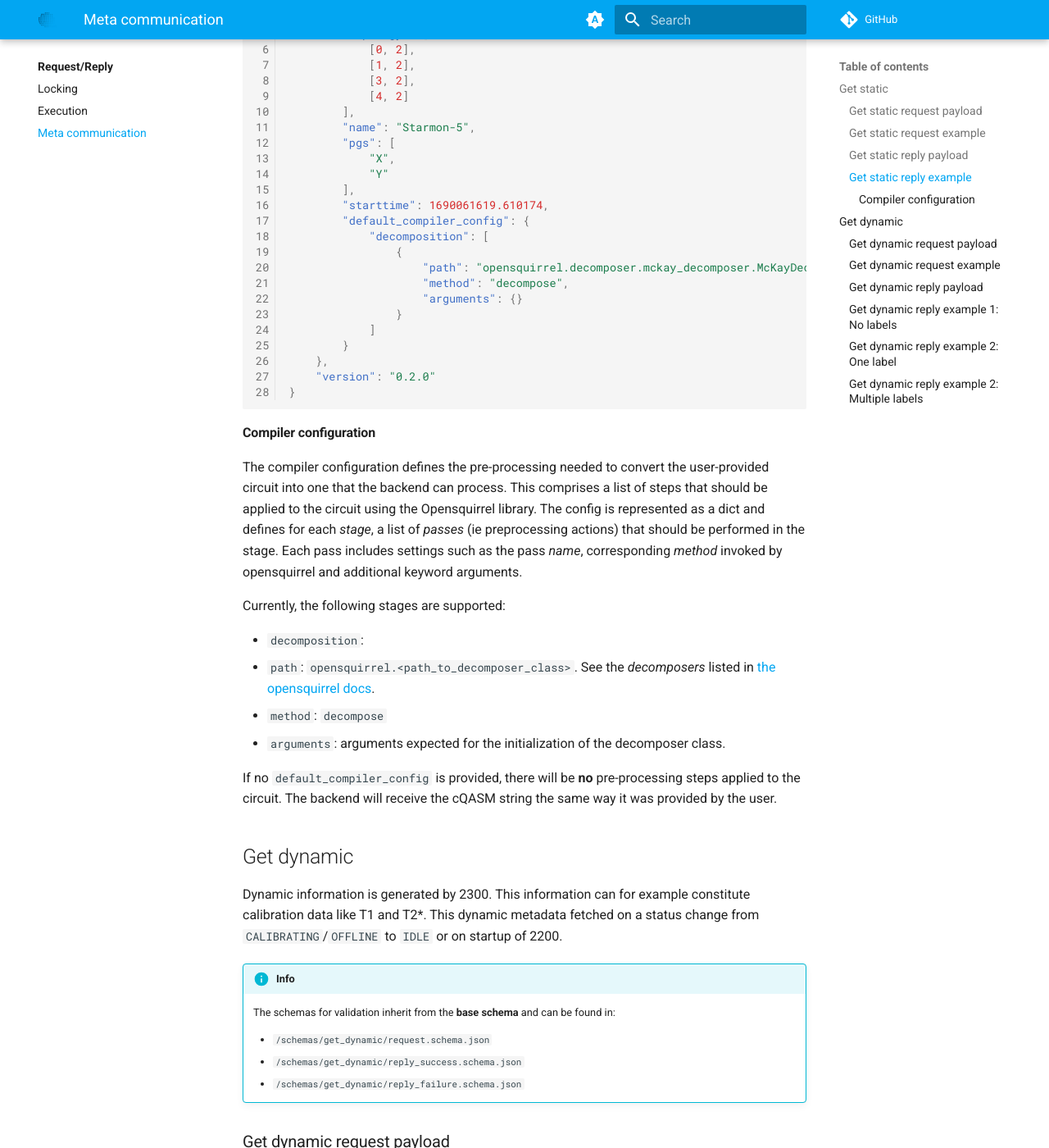
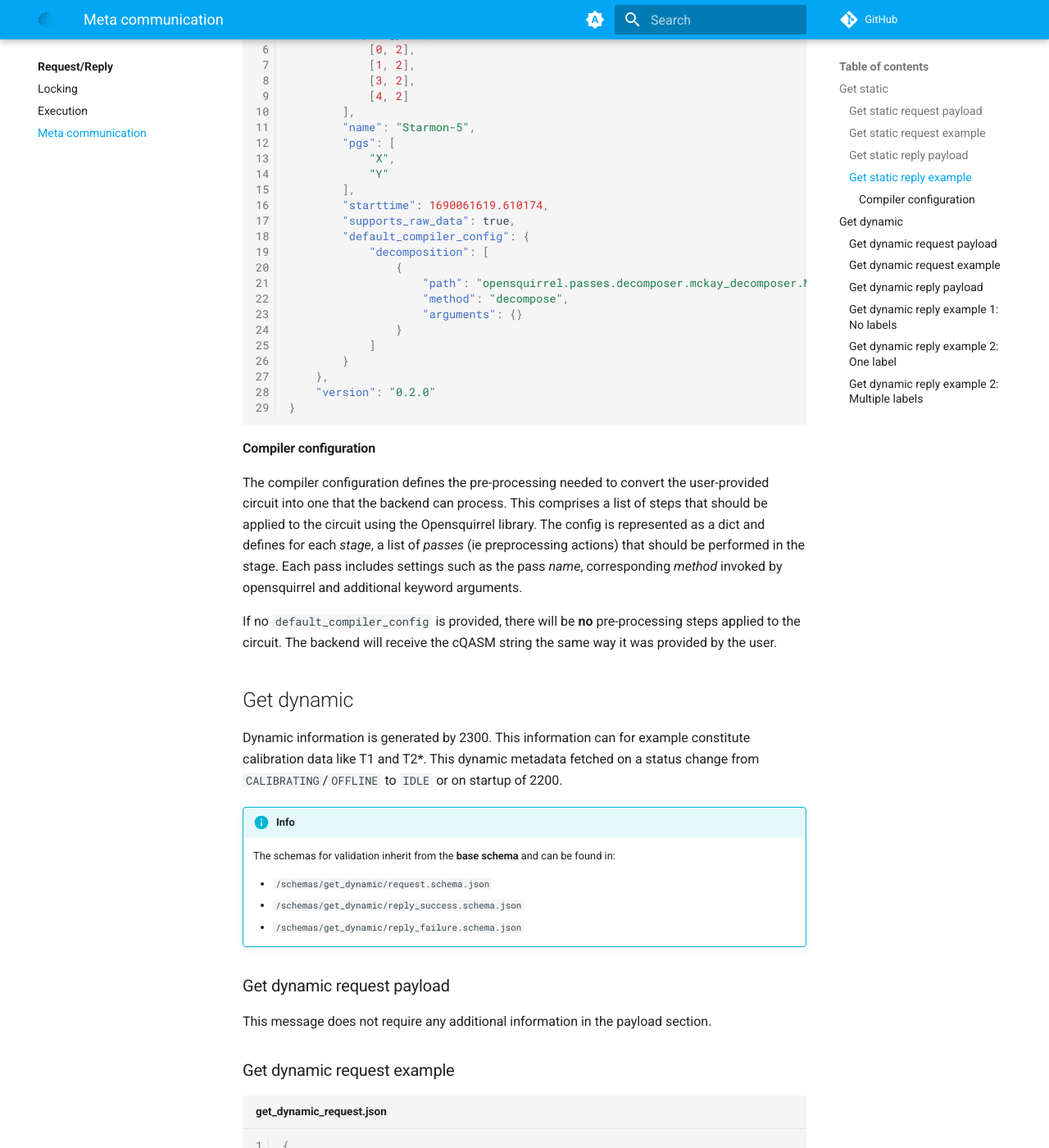
Before and after one commit to QuTech-Delft/compute-runtime-schema, an MkDocs documentation site: the page built from docs/request/meta.md, in a window 1280 px wide and 1400 px high, scrolled down 1686 px. Shown: the whole window at 82% size. Built offline with MkDocs 1.6.1 and Material for MkDocs 9.7.7, drawn with Linux system fonts in a browser that asks for light colours; comment, search, counter and statistics services are not loaded; the version menu is left out.

Commit message:
[QI2-1613] Fix outdated docs (#35)
* Update docs

* Add supports raw data field

```diff
--- a/docs/request/meta.md
+++ b/docs/request/meta.md
@@ -58,10 +58,11 @@
             "Y"
         ],
         "starttime": 1690061619.610174,
+        "supports_raw_data": true,
         "default_compiler_config": {
             "decomposition": [
                 {
-                    "path": "opensquirrel.decomposer.mckay_decomposer.McKayDecomposer",
+                    "path": "opensquirrel.passes.decomposer.mckay_decomposer.McKayDecomposer",
                     "method": "decompose",
                     "arguments": {}
                 }
@@ -79,14 +80,6 @@
 library. The config is represented as a dict and defines for each _stage_, a list of _passes_ (ie preprocessing actions)
 that should be performed in the stage. Each pass includes settings such as the pass _name_, corresponding _method_
 invoked by opensquirrel and additional keyword arguments.
-
-Currently, the following stages are supported:
-
-* `decomposition`:
-  * `path`: `opensquirrel.<path_to_decomposer_class>`.
-See the _decomposers_ listed in [the opensquirrel docs](https://qutech-delft.github.io/OpenSquirrel/reference).
-  * `method`: `decompose`
-  * `arguments`: arguments expected for the initialization of the decomposer class.
 
 If no `default_compiler_config` is provided, there will be **no** pre-processing steps applied to the circuit.
 The backend will receive the cQASM string the same way it was provided by the user.
```
